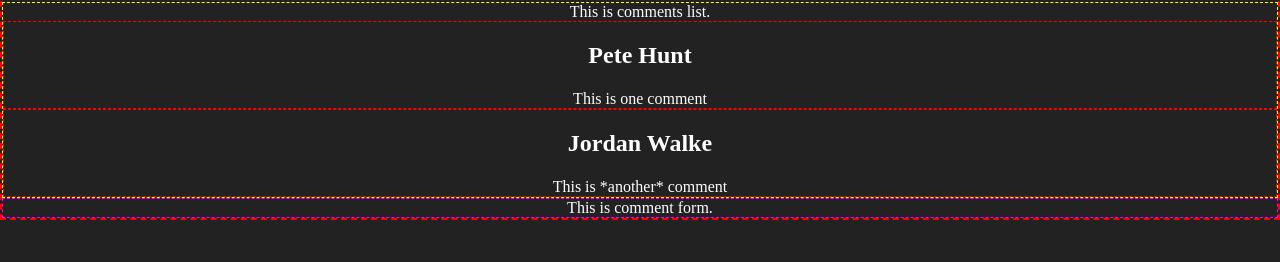
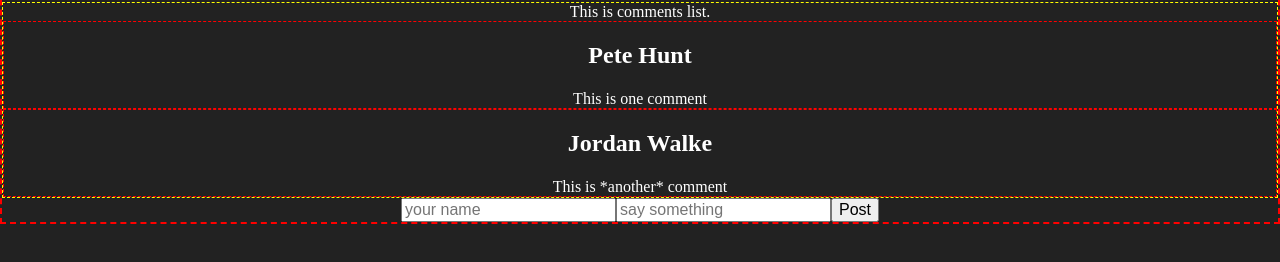
Before and after one commit to kpse/react_14, a React app: page / in a window 1280 px wide. Shown: the part 320-582 px from the top of the page. Built offline with nearby package versions, Linux system fonts and the light colour scheme.

Commit message:
add form inputs and submit button

```diff
--- a/src/components/Main.js
+++ b/src/components/Main.js
@@ -8,8 +8,8 @@ let yeomanImage = require('../images/yeoman.png');
 
 let AppComponent = (props) => {
     let data = [
-      {id: 1, author: "Pete Hunt", text: "This is one comment"},
-      {id: 2, author: "Jordan Walke", text: "This is *another* comment"}
+      {id: 1, author: 'Pete Hunt', text: 'This is one comment'},
+      {id: 2, author: 'Jordan Walke', text: 'This is *another* comment'}
     ];
     return (
       <div className="index">
--- a/src/components/lessons/components/CommentFormComponent.js
+++ b/src/components/lessons/components/CommentFormComponent.js
@@ -4,11 +4,15 @@ import React from 'react';
 
 require('styles/lessons/components/CommentForm.less');
 
-let CommentFormComponent = (props) => (
-  <div className="commentform-component">
-    This is comment form.
-  </div>
-);
+class CommentFormComponent extends React.Component {
+  render() {
+    return (<form className="comment-form">
+      <input type="text" placeholder="your name"/>
+      <input type="text" placeholder="say something"/>
+      <input type="submit" value="Post"/>
+    </form>)
+  }
+}
 
 CommentFormComponent.displayName = 'LessonsComponentsCommentFormComponent';
 
--- a/src/styles/lessons/components/CommentForm.less
+++ b/src/styles/lessons/components/CommentForm.less
@@ -1,3 +1,7 @@
 .commentform-component {
   border: 1px dashed #f0f;
 }
+
+.comment-form {
+  color: blue;
+}
```
